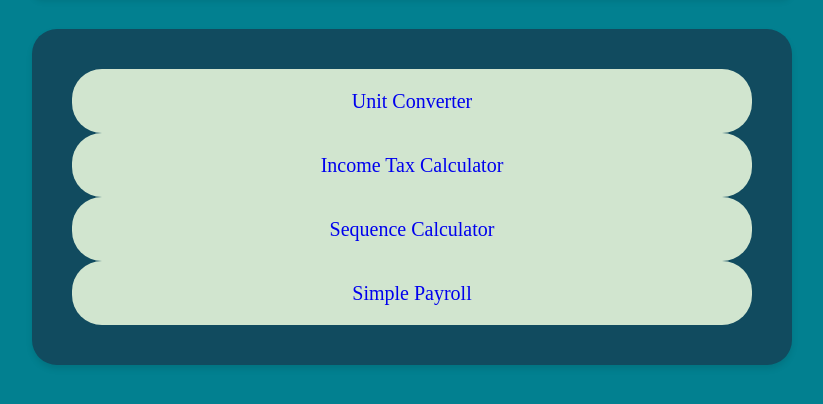
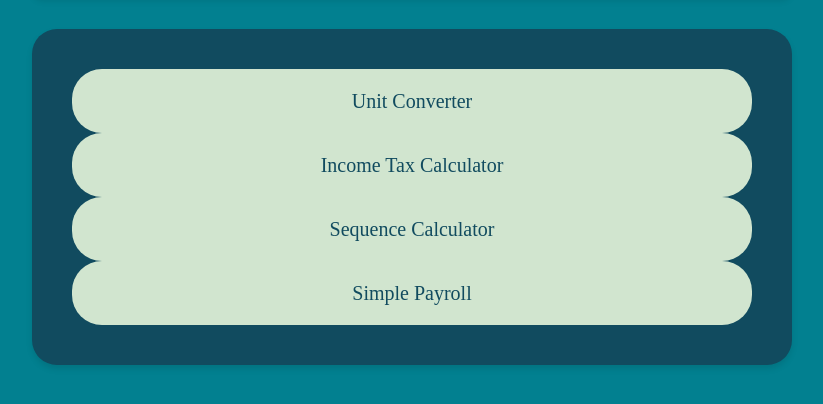
Before and after one commit to marb-barb/marb-barb.github.io, a plain HTML site: page index.html in a window 1280 px wide. Shown: the part 154-558 px from the top of the page, without its empty margins (228-1051 px from the left). Drawn offline with Linux system fonts and the light colour scheme.

Commit message:
Update style.css

```diff
--- a/style.css
+++ b/style.css
@@ -50,6 +50,7 @@ h1 {
     font-family: 'Montserrat', 'Gotham', serif;
     font-size: 1.25rem;
     text-decoration: none;
+    color: #114B5F;
 }
 .projects a:hover {
     color: #028090;
```
